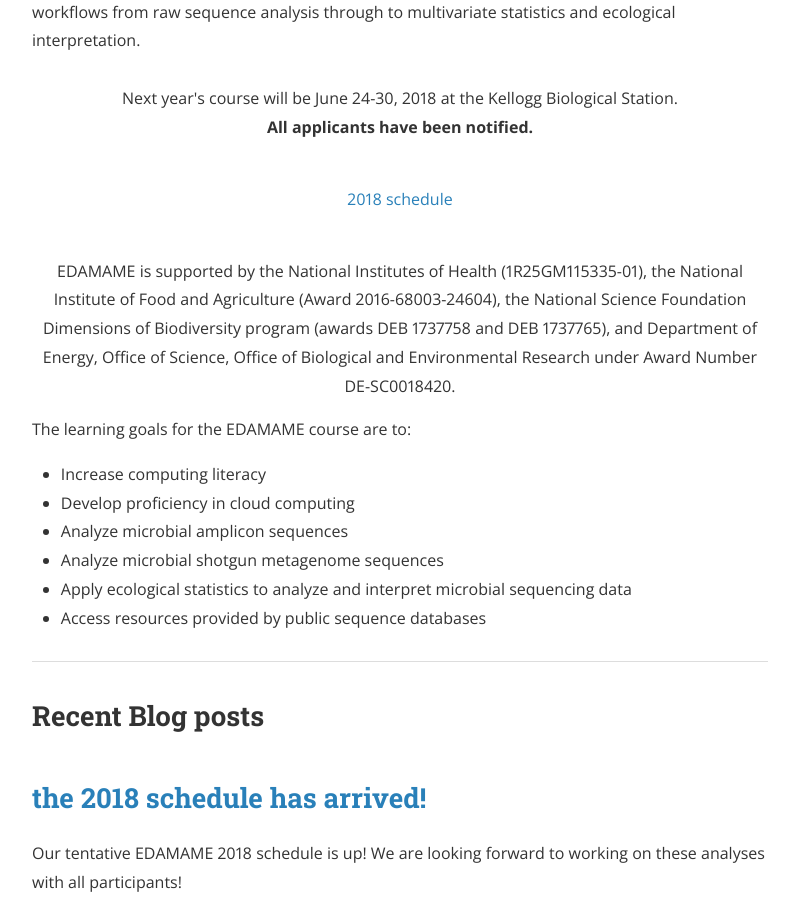
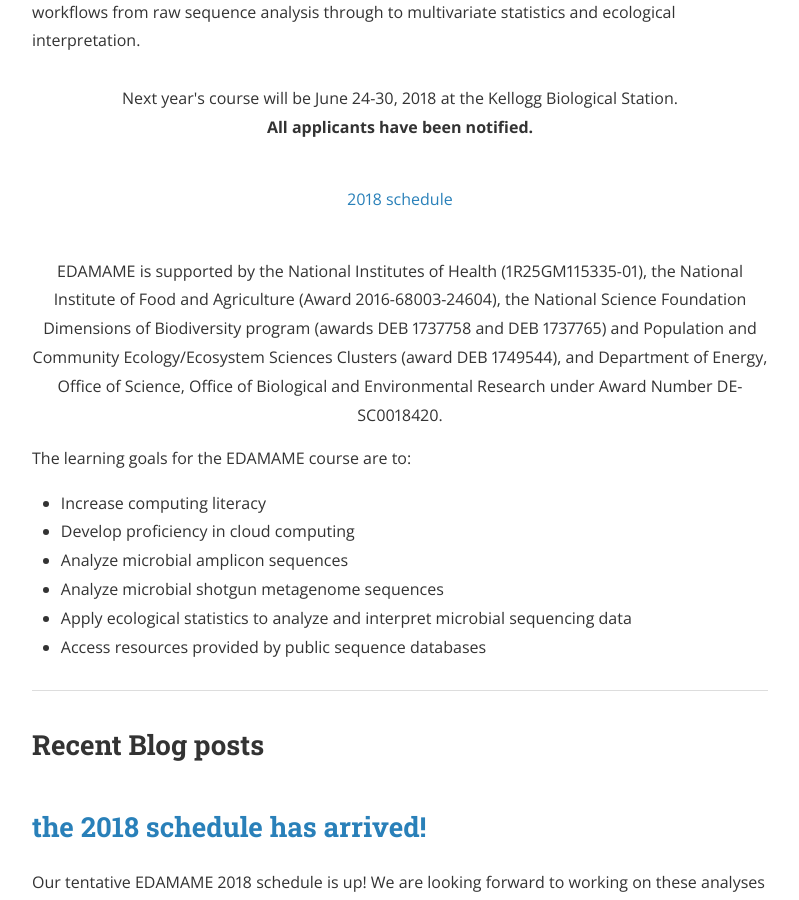
Before and after one commit to edamame-course/edamame-course.github.io, a Jekyll site: the page built from index.html, in a window 1280 px wide and 900 px high, scrolled down 616 px. Shown: the whole window, without its empty margins (240-1039 px from the left). Built offline with Jekyll 4.4.1, drawn with Linux system fonts in a browser that asks for light colours; nearby versions of some CDN libraries; the list of posts is cut into pages by our own code; a style sheet for code colours, icons or effects is not loaded.

Commit message:
Update index.html

```diff
--- a/index.html
+++ b/index.html
@@ -30,7 +30,7 @@
      <a href="https://github.com/edamame-course/2018-Tutorials/wiki/Schedule-EDAMAME-2018">2018 schedule</a>
 
 <p align=center><br>
-EDAMAME is supported by the National Institutes of Health (1R25GM115335-01), the National Institute of Food and Agriculture (Award 2016-68003-24604), the National Science Foundation Dimensions of Biodiversity program (awards DEB 1737758 and DEB 1737765), and Department of Energy, Office of Science, Office of Biological and Environmental Research under Award Number DE-SC0018420.
+EDAMAME is supported by the National Institutes of Health (1R25GM115335-01), the National Institute of Food and Agriculture (Award 2016-68003-24604), the National Science Foundation Dimensions of Biodiversity program (awards DEB 1737758 and DEB 1737765) and Population and Community Ecology/Ecosystem Sciences Clusters (award DEB 1749544), and Department of Energy, Office of Science, Office of Biological and Environmental Research under Award Number DE-SC0018420.
 <p align=center>
 
 
```
